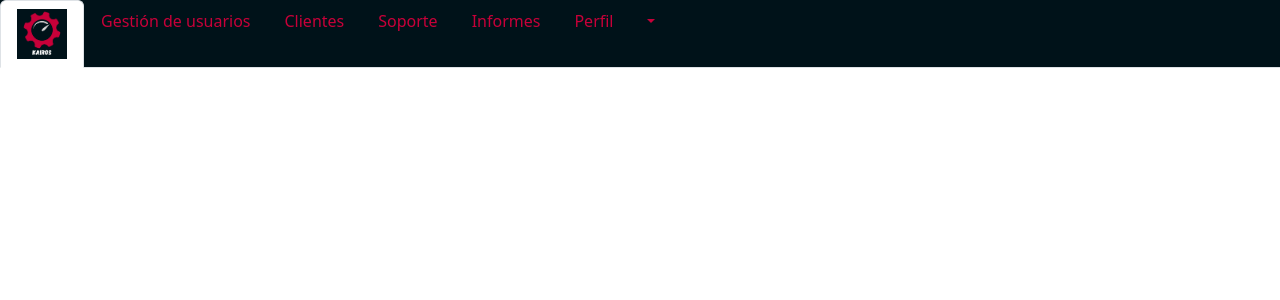
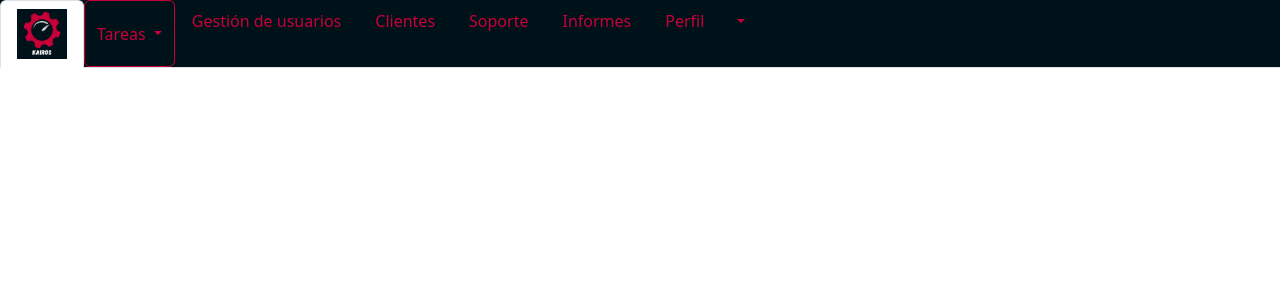
Before and after one commit to 88JP88/kairosTower, a PHP site: page /session.php in a window 1280 px wide. Shown: the top 300 px of the page. Run offline with PHP 8.4, Linux system fonts and the light colour scheme.

Commit message:
pr base de prueba

```diff
--- a/layout/headerSession.php
+++ b/layout/headerSession.php
@@ -22,6 +22,21 @@
 <li class="nav-item" role="presentation" >
     <button class="nav-link active" onclick="changeSection('inbox');" id="home-tab" data-bs-toggle="tab" data-bs-target="#home-tab-pane" type="button" role="tab" aria-controls="home-tab-pane" aria-selected="true" style="color: #C70039;"><a class="navbar-brand" href="#"><img src="public/KAIROS.png" alt="LUGMA" width="50" height="50"></a></button>
   </li>
+
+
+
+  <div class="btn-group">
+      <button type="button" class="btn btn-primary1 dropdown-toggle" data-bs-toggle="dropdown" aria-expanded="false">
+        Tareas
+      </button>
+      <ul class="dropdown-menu dropdown-menu-lg-end">
+        <li> <a class="dropdown-item" onclick="changeSection('ptask');getPersonalTask('created');" id="schedule-tab" data-bs-toggle="tab" data-bs-target="#schedule-tab-pane" type="button" role="tab" aria-controls="schedule-tab-pane" aria-selected="true" style="color: #3c3c3b;">Tareas personales</a></li>
+        <li> <a class="dropdown-item" onclick="changeSection('gtask');getPagesAssignModelsHislogs();" id="schedule-tab" data-bs-toggle="tab" data-bs-target="#schedule-tab-pane" type="button" role="tab" aria-controls="schedule-tab-pane" aria-selected="true" style="color: #3c3c3b;">Tareas generales</a></li>
+
+      </ul>
+    </div>
+
+
   <li class="nav-item" role="presentation">
     <button class="nav-link" onclick="changeSection('copias');" id="api-tab" data-bs-toggle="tab" data-bs-target="#api-tab-pane" type="button" role="tab" aria-controls="api-tab-pane" aria-selected="false" style="color: #C70039;">Gestión de usuarios</button>
   </li>
```
